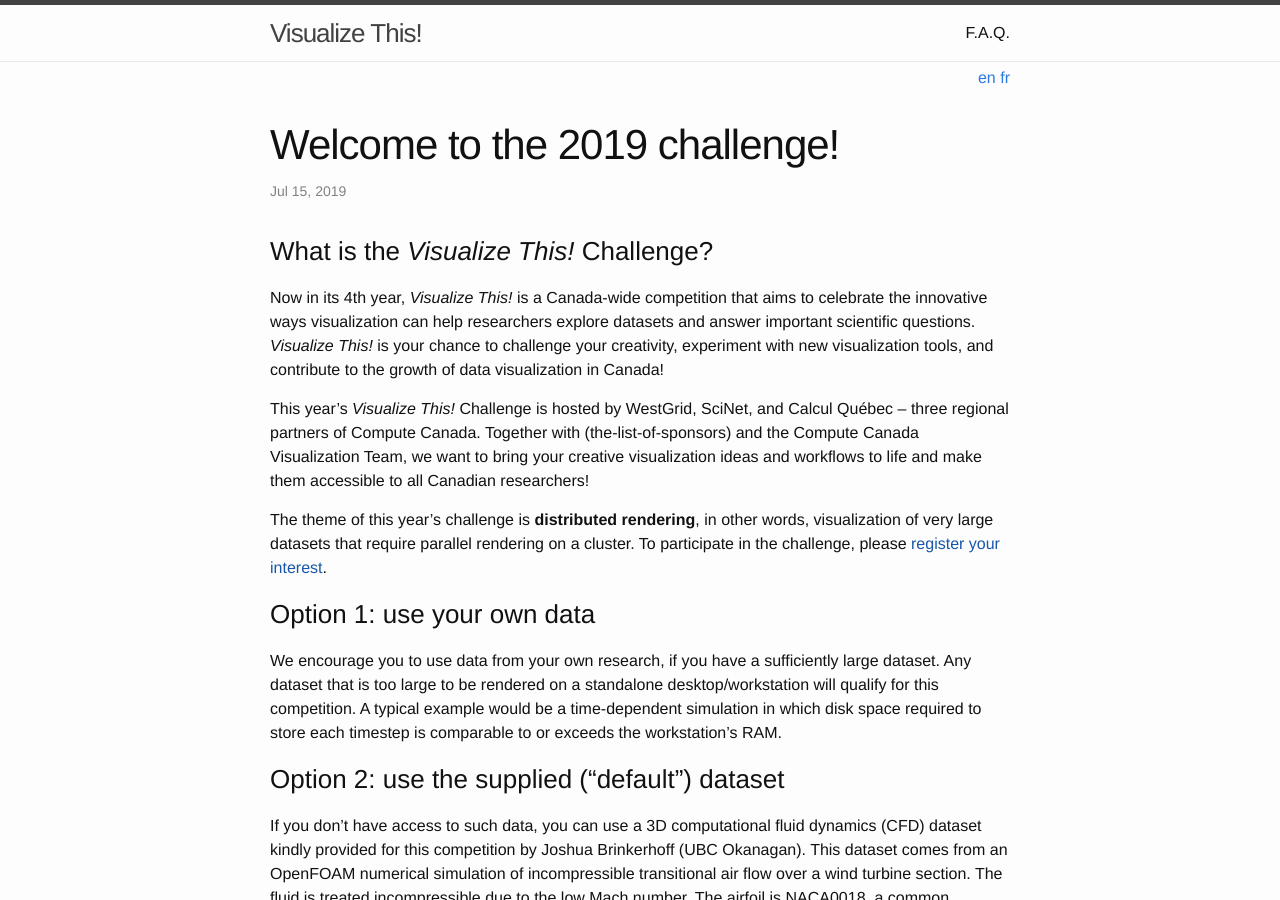
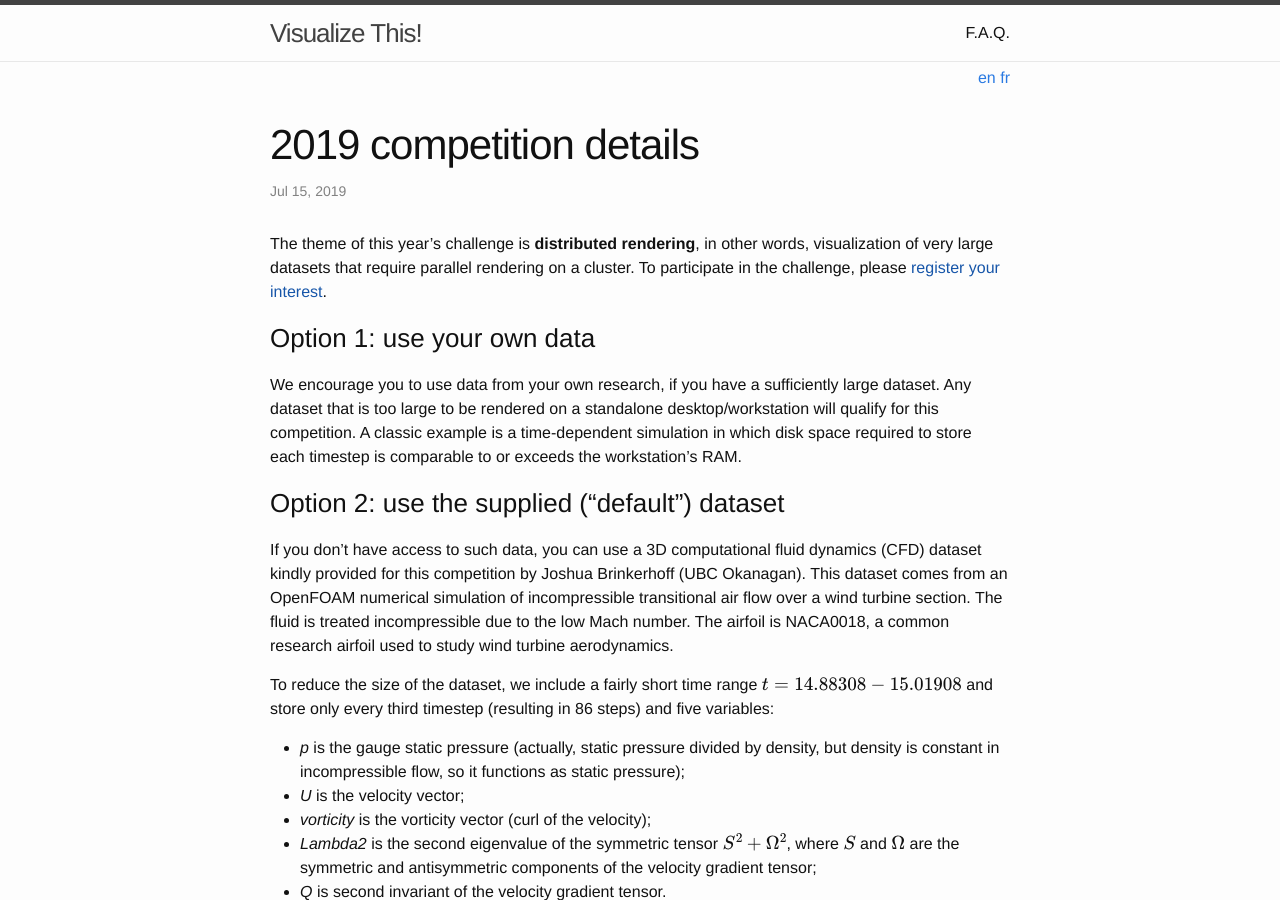
Before and after one commit to ComputeCanada/visualizeThis, a Jekyll site: the page built from _posts/2019-07-15-competition-details.markdown, in a window 1280 px wide and 900 px high. Built offline with Jekyll 4.4.1, drawn with Linux system fonts in a browser that asks for light colours; formulas are drawn with MathJax 3; some of the changed text lies outside the part shown.

Commit message:
added logos to the front page; moved some content there; renamed welcome posts

```diff
--- /dev/null
+++ b/_includes/figure.html
@@ -0,0 +1,4 @@
+<figure>
+  <img src="{{ site.baseurl }}/assets/img/{{ include.file }}" alt="{{ include.alt }}" {% if include.width %}style="width:{{include.width}};"{% endif %}>
+  {% if include.caption %}<figcaption>{{ include.cap }}</figcaption>{% endif %}
+</figure>
--- a/_posts/2019-07-15-welcome-to-the-challenge.markdown
+++ b/_posts/2019-07-15-competition-details.markdown
@@ -1,23 +1,13 @@
 ---
 layout: post
-title:  "Welcome to the 2019 challenge!"
+title:  "2019 competition details"
 ref: welcome
 date:   2019-07-15 09:48:44 +0100
 categories: competition
 lang: en
 ---
 
-### What is the *Visualize This!* Challenge?
-
-Now in its 4th year, *Visualize This!* is a Canada-wide competition that aims to celebrate the
-innovative ways visualization can help researchers explore datasets and answer important scientific
-questions. *Visualize This!* is your chance to challenge your creativity, experiment with new
-visualization tools, and contribute to the growth of data visualization in Canada!
-
-This year's *Visualize This!* Challenge is hosted by WestGrid, SciNet, and Calcul Québec -- three
-regional partners of Compute Canada. Together with (the-list-of-sponsors) and the Compute Canada
-Visualization Team, we want to bring your creative visualization ideas and workflows to life and make
-them accessible to all Canadian researchers!
+<!-- ### What is the *Visualize This!* Challenge? -->
 
 The theme of this year's challenge is **distributed rendering**, in other words, visualization of very
 large datasets that require parallel rendering on a cluster. To participate in the challenge, please
@@ -27,8 +17,8 @@
 
 We encourage you to use data from your own research, if you have a sufficiently large dataset. Any
 dataset that is too large to be rendered on a standalone desktop/workstation will qualify for this
-competition. A typical example would be a time-dependent simulation in which disk space required to store
-each timestep is comparable to or exceeds the workstation's RAM.
+competition. A classic example is a time-dependent simulation in which disk space required to store each
+timestep is comparable to or exceeds the workstation's RAM.
 
 ### Option 2: use the supplied ("default") dataset
 
@@ -77,7 +67,7 @@
 The dataset itself will be provided at the end of September on Cedar and Graham clusters. You will need a
 <a href="https://www.computecanada.ca/research-portal/account-management/apply-for-an-account"
 target="_blank">Compute Canada account</a> to access the data. Since the dataset is ~1.04 TB in size, we
-stronly advise not to copy it. Instead, please read it directly into your visualization program from the
+stronly advise not to copy it. Instead, please read it directly into your visualization program from its
 original location.
 
 Submissions are due by midnight Pacific Time on November 30, 2019.
--- a/_posts/2019-07-15-bienvenue-sur-concours.markdown
+++ b/_posts/2019-07-15-details-du-concours.markdown
@@ -1,6 +1,6 @@
 ---
 layout: post
-title:  "Bienvenue sur le concours 2019!"
+title:  "Détails du concours 2019"
 ref: welcome
 date:   2019-07-15 09:48:44 +0100
 categories: competition
```
Also changed, not shown: index.html (+13 -1 lines), assets/img/allLogos.png (added), 1 other file.
